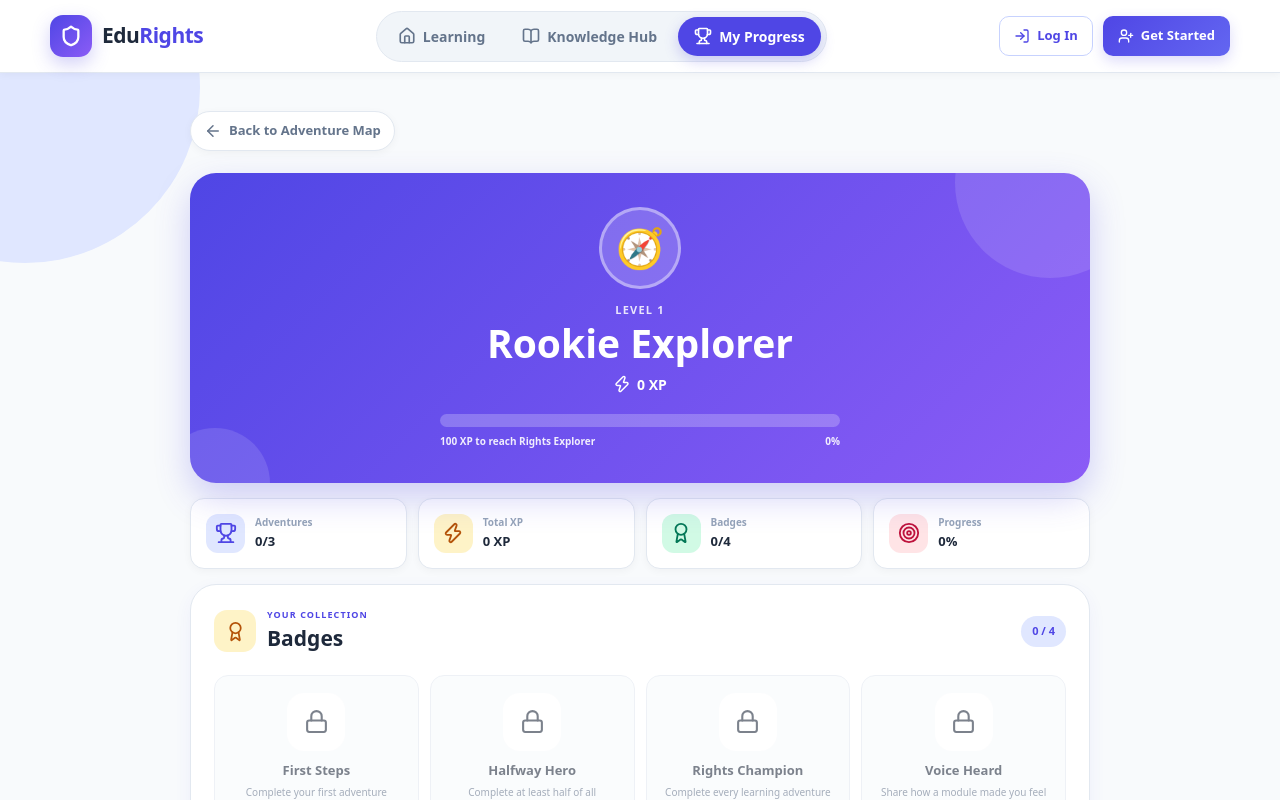
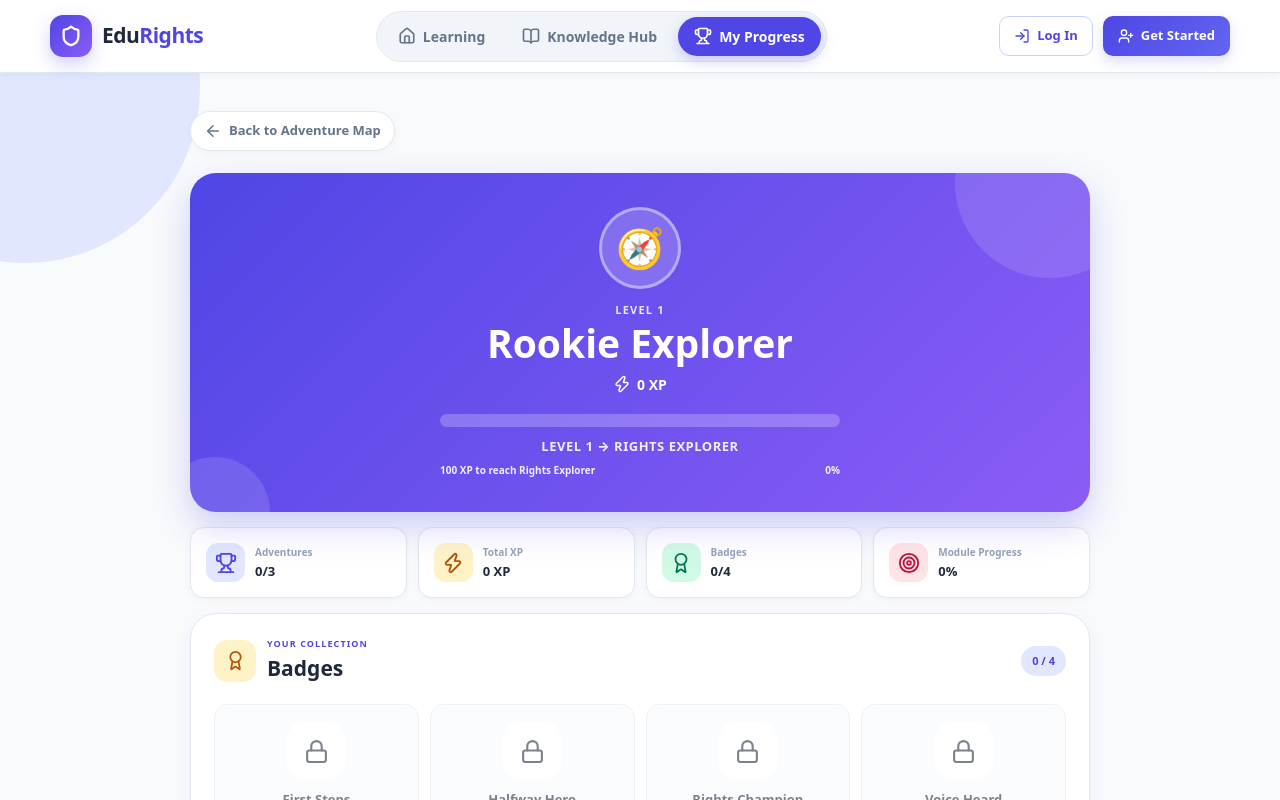
Before and after one commit to ghagshrustee060717-lang/EduRights, a React (Vite) app in the folder client/: page /progress in a window 1280 px wide. Shown: the top 800 px of the page. Built offline with nearby package versions, Linux system fonts and the light colour scheme.

Commit message:
Finalize profile progress and level UI

```diff
--- a/client/src/pages/Profile.jsx
+++ b/client/src/pages/Profile.jsx
@@ -40,18 +40,9 @@ function Profile() {
   const [languageSaving, setLanguageSaving] = useState(false);
   const [languageMessage, setLanguageMessage] = useState("");
 
-  /*
-   * ============================================
-   * LOAD PROGRESS
-   * ============================================
-   *
-   * Logged-in users:
-   * Use progress stored in MongoDB through
-   * AuthContext.
-   *
-   * Logged-out users:
-   * Keep the existing localStorage behavior.
-   */
+  /* ============================================
+     LOAD PROGRESS
+  ============================================ */
 
   useEffect(() => {
     if (authLoading) {
@@ -59,34 +50,27 @@ function Profile() {
     }
 
     if (user) {
-      const backendCompleted = Array.isArray(user.completedModules)
-        ? user.completedModules.map((module) => module.moduleId)
+      const backendCompleted = Array.isArray(
+        user.completedModules
+      )
+        ? user.completedModules.map(
+            (module) => module.moduleId
+          )
         : [];
 
       setCompleted(backendCompleted);
-
-      /*
-       * Feedback is still stored locally for now.
-       */
       setFeedback(getModuleFeedback());
-
       setProfileLoading(false);
     } else {
-      /*
-       * Fallback for logged-out users.
-       */
       setCompleted(getCompletedModules());
       setFeedback(getModuleFeedback());
-
       setProfileLoading(false);
     }
   }, [user, authLoading]);
 
-  /*
-   * ============================================
-   * LANGUAGE
-   * ============================================
-   */
+  /* ============================================
+     LANGUAGE
+  ============================================ */
 
   const handleLanguageChange = async (event) => {
     const language = event.target.value;
@@ -97,72 +81,130 @@ function Profile() {
 
       await saveProfile({ language });
 
-      setLanguageMessage("Language updated successfully! 🌐");
+      setLanguageMessage(
+        "Language updated successfully! 🌐"
+      );
     } catch (error) {
-      console.error("Failed to update language:", error);
-      setLanguageMessage("Couldn't update language. Please try again.");
+      console.error(
+        "Failed to update language:",
+        error
+      );
+
+      setLanguageMessage(
+        "Couldn't update language. Please try again."
+      );
     } finally {
       setLanguageSaving(false);
     }
   };
 
-  /*
-   * ============================================
-   * XP / LEVEL
-   * ============================================
-   */
+  /* ============================================
+     XP / LEVEL
+  ============================================ */
 
   const localXP = getXP(completed);
   const localLevelInfo = getLevelInfo(localXP);
-
-  /*
-   * For logged-in users, use the backend's
-   * totalPoints and level information.
-   */
 
   const xp = user
     ? Number(user.totalPoints || 0)
     : localXP;
 
+  /*
+   * Level thresholds:
+   *
+   * Level 1 = 0 XP
+   * Level 2 = 100 XP
+   * Level 3 = 250 XP
+   * Level 4 = 500 XP
+   * Level 5 = 1000 XP
+   *
+   * The progress bar shows progress INSIDE
+   * the current level, not total XP progress.
+   */
+
   const levelInfo = user
-    ? {
-        level: Number(user.currentLevel || 1),
+    ? (() => {
+        const level = Number(
+          user.currentLevel || 1
+        );
 
+        const totalXP = Number(
+          user.totalPoints || 0
+        );
+
+        const nextLevelXP = Number(
+          user.nextLevelPoints || 500
+        );
+
+        const levelStartXP = {
+          1: 0,
+          2: 100,
+          3: 250,
+          4: 500,
+          5: 1000,
+        };
+
+        /* ---------- MAX LEVEL ---------- */
+
+        if (level >= 5) {
+          return {
+            level: 5,
             title:
               user.levelTitle ||
-          "Level 1 Beginner",
+              "Rights Champion",
+            currentXP: totalXP,
+            progressPercent: 100,
+            nextLevelXP: 1000,
+            nextLevelTitle: "Max Level",
+            isMaxLevel: true,
+          };
+        }
 
-        currentXP: Number(user.totalPoints || 0),
+        /* ---------- CURRENT LEVEL ---------- */
 
-        progressPercent:
-          Number(user.nextLevelPoints || 500) > 0
+        const startXP =
+          levelStartXP[level] ?? 0;
+
+        const levelXPRange =
+          nextLevelXP - startXP;
+
+        const earnedInCurrentLevel =
+          totalXP - startXP;
+
+        const progressPercent =
+          levelXPRange > 0
             ? Math.min(
                 100,
+                Math.max(
+                  0,
                   Math.round(
-                  (Number(user.totalPoints || 0) /
-                    Number(user.nextLevelPoints || 500)) *
+                    (earnedInCurrentLevel /
+                      levelXPRange) *
                       100
                   )
                 )
-            : 0,
+              )
+            : 0;
 
-        nextLevelXP: Number(
-          user.nextLevelPoints || 500
-        ),
-
+        return {
+          level,
+          title:
+            user.levelTitle ||
+            `Level ${level}`,
+          currentXP: totalXP,
+          progressPercent,
+          nextLevelXP,
           nextLevelTitle: `Level ${
-          Number(user.currentLevel || 1) + 1
+            level + 1
           }`,
-
           isMaxLevel: false,
-      }
+        };
+      })()
     : localLevelInfo;
 
-  /*
-   * ============================================
-   * BADGES
-   * ============================================
-   */
+  /* ============================================
+     BADGES
+  ============================================ */
 
   const localBadges = getBadges(
     completed,
@@ -198,7 +240,9 @@ function Profile() {
             label:
               backendBadge?.name ||
               localBadge.label ||
-              `Explorer Badge ${index + 1}`,
+              `Explorer Badge ${
+                index + 1
+              }`,
 
             description:
               backendBadge?.description ||
@@ -221,25 +265,22 @@ function Profile() {
     (badge) => badge.unlocked
   ).length;
 
-  /*
-   * ============================================
-   * COMPLETION %
-   * ============================================
-   */
+  /* ============================================
+     MODULE COMPLETION %
+  ============================================ */
 
   const completionPercent =
     modules.length > 0
       ? Math.round(
-          (completed.length / modules.length) *
+          (completed.length /
+            modules.length) *
             100
         )
       : 0;
 
-  /*
-   * ============================================
-   * LOADING STATE
-   * ============================================
-   */
+  /* ============================================
+     LOADING STATE
+  ============================================ */
 
   if (authLoading || profileLoading) {
     return (
@@ -296,7 +337,7 @@ function Profile() {
 
       <div className="profile-container">
 
-        {/* ================================
+        {/* =================================
             BACK
         ================================= */}
 
@@ -309,7 +350,7 @@ function Profile() {
           Back to Adventure Map
         </button>
 
-        {/* ================================
+        {/* =================================
             HERO
         ================================= */}
 
@@ -317,6 +358,7 @@ function Profile() {
           <div className="profile-hero-circle-one" />
           <div className="profile-hero-circle-two" />
 
+          {/* Avatar */}
           <div className="profile-avatar">
             {user?.avatar ===
             "superhero-aarav"
@@ -333,22 +375,31 @@ function Profile() {
               : "🧭"}
           </div>
 
+          {/* Current Level */}
           <span className="profile-level">
             LEVEL {levelInfo.level}
           </span>
 
+          {/* User Name */}
           <h1>
             {user?.name
               ? `${user.name}'s Adventure`
               : levelInfo.title}
           </h1>
 
+          {/* XP */}
           <div className="profile-xp">
             <Zap size={18} />
             {xp} XP
           </div>
 
+          {/* =================================
+              LEVEL PROGRESS
+          ================================= */}
+
           <div className="profile-xp-progress">
+
+            {/* Progress Bar */}
             <div className="profile-xp-track">
               <div
                 className="profile-xp-fill"
@@ -358,6 +409,30 @@ function Profile() {
               />
             </div>
 
+            {/* Current Level → Next Level */}
+            <div
+              style={{
+                textAlign: "center",
+                marginTop: "10px",
+                marginBottom: "4px",
+                fontSize: "13px",
+                fontWeight: 800,
+                color:
+                  "rgba(255, 255, 255, 0.9)",
+                letterSpacing: "0.5px",
+              }}
+            >
+              {levelInfo.isMaxLevel ? (
+                "🏆 MAX LEVEL"
+              ) : (
+                <>
+                  LEVEL {levelInfo.level} →{" "}
+                  {levelInfo.nextLevelTitle.toUpperCase()}
+                </>
+              )}
+            </div>
+
+            {/* XP Remaining + Percentage */}
             <div className="profile-xp-text">
               {levelInfo.isMaxLevel ? (
                 <span>
@@ -381,15 +456,17 @@ function Profile() {
                 {levelInfo.progressPercent}%
               </strong>
             </div>
+
           </div>
         </section>
 
-        {/* ================================
+        {/* =================================
             QUICK STATS
         ================================= */}
 
         <section className="profile-stats">
 
+          {/* Adventures */}
           <div className="profile-stat-card">
             <div className="profile-stat-icon purple">
               <Trophy size={22} />
@@ -405,6 +482,7 @@ function Profile() {
             </div>
           </div>
 
+          {/* Total XP */}
           <div className="profile-stat-card">
             <div className="profile-stat-icon gold">
               <Zap size={22} />
@@ -419,6 +497,7 @@ function Profile() {
             </div>
           </div>
 
+          {/* Badges */}
           <div className="profile-stat-card">
             <div className="profile-stat-icon green">
               <Award size={22} />
@@ -434,13 +513,14 @@ function Profile() {
             </div>
           </div>
 
+          {/* Module Progress */}
           <div className="profile-stat-card">
             <div className="profile-stat-icon coral">
               <Target size={22} />
             </div>
 
             <div>
-              <span>Progress</span>
+              <span>Module Progress</span>
 
               <strong>
                 {completionPercent}%
@@ -450,7 +530,7 @@ function Profile() {
 
         </section>
 
-        {/* ================================
+        {/* =================================
             LANGUAGE
         ================================= */}
 
@@ -462,16 +542,25 @@ function Profile() {
             }}
           >
             <div className="profile-card-heading">
+
               <div className="profile-card-title">
+
                 <div className="profile-card-title-icon blue">
                   🌐
                 </div>
 
                 <div>
-                  <span>LEARNING PREFERENCE</span>
-                  <h2>Language</h2>
+                  <span>
+                    LEARNING PREFERENCE
+                  </span>
+
+                  <h2>
+                    Language
+                  </h2>
                 </div>
+
               </div>
+
             </div>
 
             <div
@@ -484,12 +573,15 @@ function Profile() {
             >
               <select
                 value={user?.language || "en"}
-                onChange={handleLanguageChange}
+                onChange={
+                  handleLanguageChange
+                }
                 disabled={languageSaving}
                 style={{
                   padding: "12px 16px",
                   borderRadius: "12px",
-                  border: "1px solid #e2e8f0",
+                  border:
+                    "1px solid #e2e8f0",
                   background: "#ffffff",
                   color: "#1e293b",
                   fontSize: "15px",
@@ -550,14 +642,16 @@ function Profile() {
           </section>
         )}
 
-        {/* ================================
+        {/* =================================
             BADGES
         ================================= */}
 
         <section className="profile-card">
 
           <div className="profile-card-heading">
+
             <div className="profile-card-title">
+
               <div className="profile-card-title-icon">
                 <Award size={21} />
               </div>
@@ -567,17 +661,22 @@ function Profile() {
                   YOUR COLLECTION
                 </span>
 
-                <h2>Badges</h2>
+                <h2>
+                  Badges
+                </h2>
               </div>
+
             </div>
 
             <div className="profile-badge-count">
               {unlockedCount} /{" "}
               {badges.length}
             </div>
+
           </div>
 
           <div className="badge-grid">
+
             {badges.map((badge) => (
               <div
                 key={badge.id}
@@ -587,6 +686,7 @@ function Profile() {
                     : "badge-locked"
                 }`}
               >
+
                 <div className="badge-icon">
                   {badge.unlocked ? (
                     badge.icon
@@ -595,7 +695,9 @@ function Profile() {
                   )}
                 </div>
 
-                <h3>{badge.label}</h3>
+                <h3>
+                  {badge.label}
+                </h3>
 
                 <p>
                   {badge.description}
@@ -615,20 +717,24 @@ function Profile() {
                     Keep exploring
                   </div>
                 )}
+
               </div>
             ))}
+
           </div>
 
         </section>
 
-        {/* ================================
+        {/* =================================
             MODULE PROGRESS
         ================================= */}
 
         <section className="profile-card">
 
           <div className="profile-card-heading">
+
             <div className="profile-card-title">
+
               <div className="profile-card-title-icon blue">
                 <BookProgressIcon />
               </div>
@@ -642,14 +748,17 @@ function Profile() {
                   Adventure Progress
                 </h2>
               </div>
+
             </div>
 
             <div className="profile-badge-count">
               {completionPercent}%
             </div>
+
           </div>
 
           <div className="profile-module-list">
+
             {modules.map(
               (module, index) => {
                 const isComplete =
@@ -672,6 +781,7 @@ function Profile() {
                         : ""
                     }`}
                   >
+
                     <div className="profile-module-number">
                       {isComplete ? (
                         <CheckCircle2
@@ -707,15 +817,17 @@ function Profile() {
                         ? "Available"
                         : "Locked"}
                     </div>
+
                   </div>
                 );
               }
             )}
+
           </div>
 
         </section>
 
-        {/* ================================
+        {/* =================================
             ENCOURAGEMENT
         ================================= */}
 
```
Lines whose indentation alone changed are shown as unchanged.
